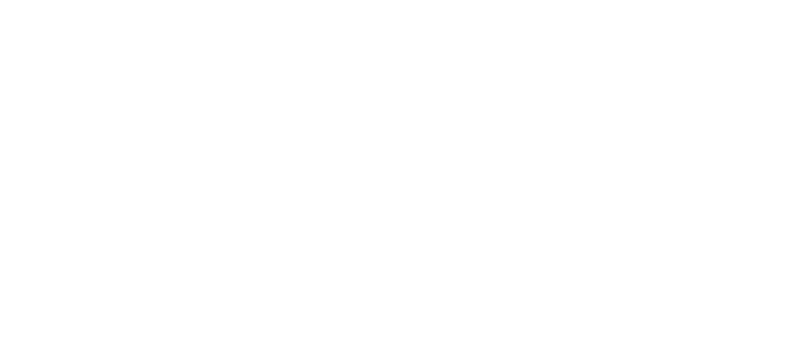
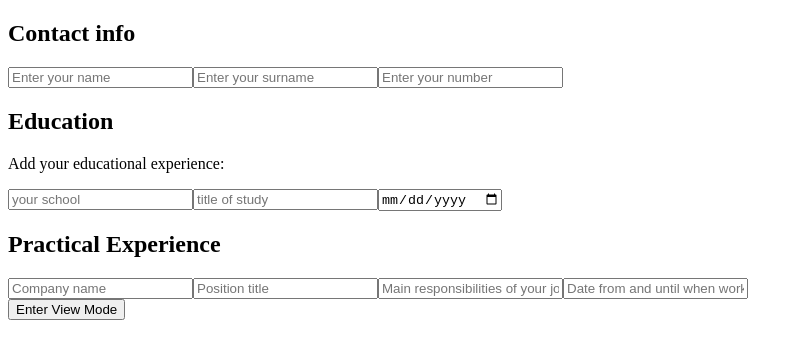
Before and after one commit to MichalRydzewski/cv-application, a React (Vite) app: page / in a window 1280 px wide. Shown: the top 358 px of the page, without its empty margins (0-803 px from the left). Built offline with nearby package versions, Linux system fonts and the light colour scheme.

Commit message:
add components for basic project structure

```diff
--- /dev/null
+++ b/src/app.jsx
@@ -0,0 +1,13 @@
+import EditMode from "./edit-mode"
+import ViewMode from "./view-mode"
+
+export default function App() {
+
+  return (
+    <>
+      <EditMode></EditMode>
+      <ViewMode></ViewMode>
+      <button>Enter View Mode</button>
+    </>
+  )
+}
--- /dev/null
+++ b/src/contact.jsx
@@ -0,0 +1,14 @@
+export default function Contact() {
+  function template(x) {
+    return 'Enter your ' + x
+  }
+
+  return (
+    <>
+      <h2>Contact info</h2>
+      <input type="text" placeholder={template("name")}></input>
+      <input type="text" placeholder={template("surname")}></input>
+      <input type="tel" placeholder={template("number")}></input>
+    </>
+  )
+}
--- /dev/null
+++ b/src/edit-mode.jsx
@@ -0,0 +1,13 @@
+import Contact from "./contact"
+import Education from "./education"
+import Experience from "./experience"
+
+export default function EditMode() {
+  return (
+    <>
+      <Contact></Contact>
+      <Education></Education>
+      <Experience></Experience>
+    </>
+  )
+}
--- /dev/null
+++ b/src/education.jsx
@@ -0,0 +1,11 @@
+export default function Education() {
+  return (
+    <>
+      <h2>Education</h2>
+      <p>Add your educational experience:</p>
+      <input type="text" placeholder="your school" />
+      <input type="text" placeholder="title of study" />
+      <input type="date" placeholder="date of study" />
+    </>
+  )
+}
--- /dev/null
+++ b/src/experience.jsx
@@ -0,0 +1,13 @@
+export default function Experience() {
+  return (
+    <>
+      <h2>Practical Experience</h2>
+      <div className="company">
+        <input type="text" placeholder="Company name" />
+        <input type="text" placeholder="Position title" />
+        <input type="text" placeholder="Main responsibilities of your jobs" />
+        <input type="text" placeholder="Date from and until when worked for company" />
+      </div>
+    </>
+  )
+}
--- a/src/main.jsx
+++ b/src/main.jsx
@@ -1,10 +1,11 @@
-import { StrictMode } from 'react'
-import { createRoot } from 'react-dom/client'
+import { StrictMode } from "react"
+import { createRoot } from "react-dom/client"
+import App from "./app"
 
-const root = createRoot(document.getElementById('root'))
+const root = createRoot(document.getElementById("root"))
 
 root.render(
   <StrictMode>
-
-  </StrictMode>,
+    <App></App>
+  </StrictMode>
 )
--- /dev/null
+++ b/src/view-mode.jsx
@@ -0,0 +1,3 @@
+export default function ViewMode() {
+  return <></>
+}
```
